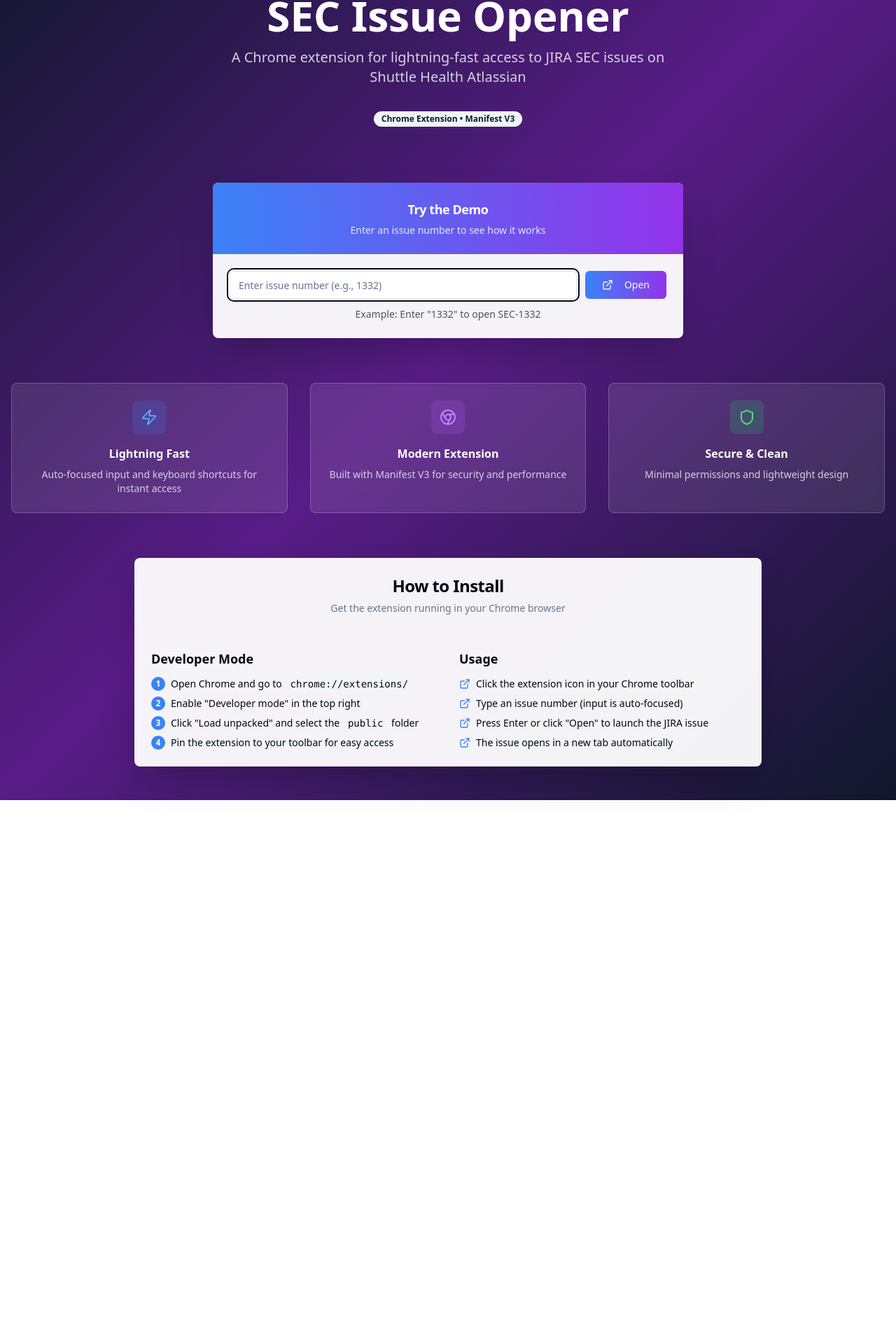
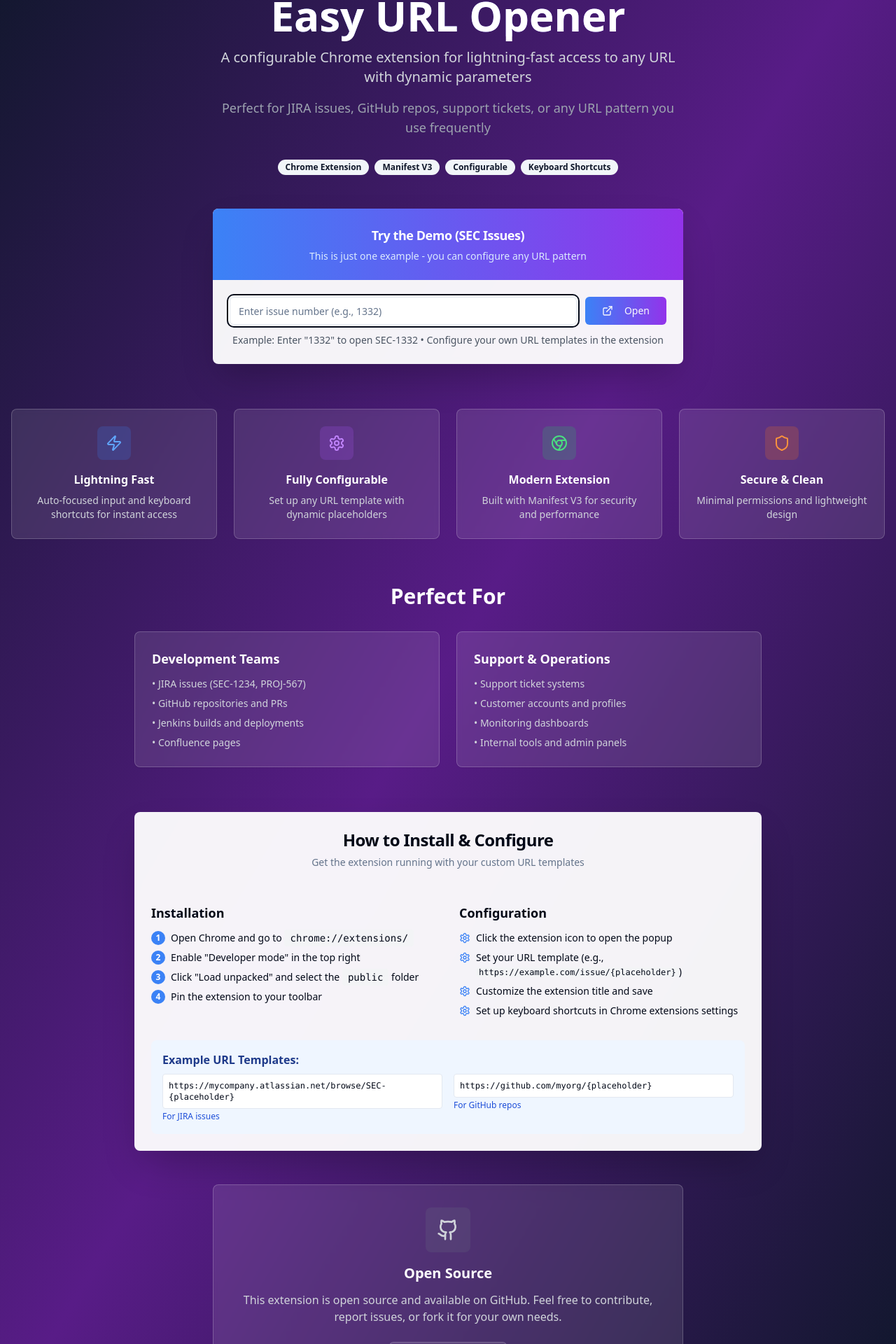
Before and after one commit to mianmuneebajaz/sec-issue-opener-chrome, a React (Vite) app: page / in a window 1280 px wide. Shown: the part 136-2056 px from the top of the page at 70% size. Before the commit the page ends 1279 px from the top, so only its background shows below. Built offline with nearby package versions, Linux system fonts and the light colour scheme.

Commit message:
Refactor: Update front page title

```diff
--- a/src/pages/Index.tsx
+++ b/src/pages/Index.tsx
@@ -4,7 +4,7 @@ import { Button } from "@/components/ui/button";
 import { Input } from "@/components/ui/input";
 import { Card, CardContent, CardDescription, CardHeader, CardTitle } from "@/components/ui/card";
 import { Badge } from "@/components/ui/badge";
-import { ExternalLink, Chrome, Zap, Shield } from "lucide-react";
+import { ExternalLink, Chrome, Zap, Shield, Settings, Github } from "lucide-react";
 
 const Index = () => {
   const [issueNumber, setIssueNumber] = useState('');
@@ -35,23 +35,29 @@ const Index = () => {
             </div>
           </div>
           <h1 className="text-4xl md:text-6xl font-bold text-white mb-4 bg-gradient-to-r from-blue-400 to-purple-400 bg-clip-text text-transparent">
-            SEC Issue Opener
+            Easy URL Opener
           </h1>
-          <p className="text-xl text-gray-300 mb-8 max-w-2xl mx-auto">
-            A Chrome extension for lightning-fast access to JIRA SEC issues on Shuttle Health Atlassian
+          <p className="text-xl text-gray-300 mb-4 max-w-2xl mx-auto">
+            A configurable Chrome extension for lightning-fast access to any URL with dynamic parameters
           </p>
-          <Badge variant="secondary" className="mb-8">
-            Chrome Extension • Manifest V3
-          </Badge>
+          <p className="text-lg text-gray-400 mb-8 max-w-2xl mx-auto">
+            Perfect for JIRA issues, GitHub repos, support tickets, or any URL pattern you use frequently
+          </p>
+          <div className="flex flex-wrap justify-center gap-2 mb-8">
+            <Badge variant="secondary">Chrome Extension</Badge>
+            <Badge variant="secondary">Manifest V3</Badge>
+            <Badge variant="secondary">Configurable</Badge>
+            <Badge variant="secondary">Keyboard Shortcuts</Badge>
+          </div>
         </div>
 
         {/* Demo Section */}
         <div className="max-w-2xl mx-auto mb-16">
           <Card className="bg-white/95 backdrop-blur-sm shadow-2xl border-0">
             <CardHeader className="bg-gradient-to-r from-blue-500 to-purple-600 text-white rounded-t-lg">
-              <CardTitle className="text-center text-lg">Try the Demo</CardTitle>
+              <CardTitle className="text-center text-lg">Try the Demo (SEC Issues)</CardTitle>
               <CardDescription className="text-center text-blue-100">
-                Enter an issue number to see how it works
+                This is just one example - you can configure any URL pattern
               </CardDescription>
             </CardHeader>
             <CardContent className="p-6">
@@ -74,14 +80,14 @@ const Index = () => {
                 </Button>
               </div>
               <p className="text-sm text-gray-600 mt-3 text-center">
-                Example: Enter "1332" to open SEC-1332
+                Example: Enter "1332" to open SEC-1332 • Configure your own URL templates in the extension
               </p>
             </CardContent>
           </Card>
         </div>
 
         {/* Features Grid */}
-        <div className="grid md:grid-cols-3 gap-8 mb-16">
+        <div className="grid md:grid-cols-2 lg:grid-cols-4 gap-6 mb-16">
           <Card className="bg-white/10 backdrop-blur-sm border-white/20 text-white">
             <CardContent className="p-6 text-center">
               <div className="bg-blue-500/20 w-12 h-12 rounded-lg flex items-center justify-center mx-auto mb-4">
@@ -97,7 +103,19 @@ const Index = () => {
           <Card className="bg-white/10 backdrop-blur-sm border-white/20 text-white">
             <CardContent className="p-6 text-center">
               <div className="bg-purple-500/20 w-12 h-12 rounded-lg flex items-center justify-center mx-auto mb-4">
-                <Chrome className="h-6 w-6 text-purple-400" />
+                <Settings className="h-6 w-6 text-purple-400" />
+              </div>
+              <h3 className="font-semibold mb-2">Fully Configurable</h3>
+              <p className="text-gray-300 text-sm">
+                Set up any URL template with dynamic placeholders
+              </p>
+            </CardContent>
+          </Card>
+
+          <Card className="bg-white/10 backdrop-blur-sm border-white/20 text-white">
+            <CardContent className="p-6 text-center">
+              <div className="bg-green-500/20 w-12 h-12 rounded-lg flex items-center justify-center mx-auto mb-4">
+                <Chrome className="h-6 w-6 text-green-400" />
               </div>
               <h3 className="font-semibold mb-2">Modern Extension</h3>
               <p className="text-gray-300 text-sm">
@@ -108,8 +126,8 @@ const Index = () => {
 
           <Card className="bg-white/10 backdrop-blur-sm border-white/20 text-white">
             <CardContent className="p-6 text-center">
-              <div className="bg-green-500/20 w-12 h-12 rounded-lg flex items-center justify-center mx-auto mb-4">
-                <Shield className="h-6 w-6 text-green-400" />
+              <div className="bg-orange-500/20 w-12 h-12 rounded-lg flex items-center justify-center mx-auto mb-4">
+                <Shield className="h-6 w-6 text-orange-400" />
               </div>
               <h3 className="font-semibold mb-2">Secure & Clean</h3>
               <p className="text-gray-300 text-sm">
@@ -119,18 +137,47 @@ const Index = () => {
           </Card>
         </div>
 
+        {/* Use Cases Section */}
+        <div className="max-w-4xl mx-auto mb-16">
+          <h2 className="text-3xl font-bold text-white text-center mb-8">Perfect For</h2>
+          <div className="grid md:grid-cols-2 gap-6">
+            <Card className="bg-white/10 backdrop-blur-sm border-white/20 text-white">
+              <CardContent className="p-6">
+                <h3 className="font-semibold mb-3 text-lg">Development Teams</h3>
+                <ul className="space-y-2 text-sm text-gray-300">
+                  <li>• JIRA issues (SEC-1234, PROJ-567)</li>
+                  <li>• GitHub repositories and PRs</li>
+                  <li>• Jenkins builds and deployments</li>
+                  <li>• Confluence pages</li>
+                </ul>
+              </CardContent>
+            </Card>
+            <Card className="bg-white/10 backdrop-blur-sm border-white/20 text-white">
+              <CardContent className="p-6">
+                <h3 className="font-semibold mb-3 text-lg">Support & Operations</h3>
+                <ul className="space-y-2 text-sm text-gray-300">
+                  <li>• Support ticket systems</li>
+                  <li>• Customer accounts and profiles</li>
+                  <li>• Monitoring dashboards</li>
+                  <li>• Internal tools and admin panels</li>
+                </ul>
+              </CardContent>
+            </Card>
+          </div>
+        </div>
+
         {/* Installation Instructions */}
-        <Card className="max-w-4xl mx-auto bg-white/95 backdrop-blur-sm shadow-2xl border-0">
+        <Card className="max-w-4xl mx-auto bg-white/95 backdrop-blur-sm shadow-2xl border-0 mb-12">
           <CardHeader>
-            <CardTitle className="text-2xl text-center">How to Install</CardTitle>
+            <CardTitle className="text-2xl text-center">How to Install & Configure</CardTitle>
             <CardDescription className="text-center">
-              Get the extension running in your Chrome browser
+              Get the extension running with your custom URL templates
             </CardDescription>
           </CardHeader>
           <CardContent className="p-6">
             <div className="grid md:grid-cols-2 gap-8">
               <div>
-                <h4 className="font-semibold mb-3 text-lg">Developer Mode</h4>
+                <h4 className="font-semibold mb-3 text-lg">Installation</h4>
                 <ol className="space-y-2 text-sm">
                   <li className="flex items-start gap-2">
                     <span className="bg-blue-500 text-white rounded-full w-5 h-5 flex-shrink-0 flex items-center justify-center text-xs font-bold">1</span>
@@ -146,34 +193,74 @@ const Index = () => {
                   </li>
                   <li className="flex items-start gap-2">
                     <span className="bg-blue-500 text-white rounded-full w-5 h-5 flex-shrink-0 flex items-center justify-center text-xs font-bold">4</span>
-                    <span>Pin the extension to your toolbar for easy access</span>
+                    <span>Pin the extension to your toolbar</span>
                   </li>
                 </ol>
               </div>
               <div>
-                <h4 className="font-semibold mb-3 text-lg">Usage</h4>
+                <h4 className="font-semibold mb-3 text-lg">Configuration</h4>
                 <ul className="space-y-2 text-sm">
                   <li className="flex items-start gap-2">
-                    <ExternalLink className="h-4 w-4 mt-0.5 text-blue-500 flex-shrink-0" />
-                    <span>Click the extension icon in your Chrome toolbar</span>
+                    <Settings className="h-4 w-4 mt-0.5 text-blue-500 flex-shrink-0" />
+                    <span>Click the extension icon to open the popup</span>
                   </li>
                   <li className="flex items-start gap-2">
-                    <ExternalLink className="h-4 w-4 mt-0.5 text-blue-500 flex-shrink-0" />
-                    <span>Type an issue number (input is auto-focused)</span>
+                    <Settings className="h-4 w-4 mt-0.5 text-blue-500 flex-shrink-0" />
+                    <span>Set your URL template (e.g., <code className="bg-gray-100 px-1 rounded text-xs">https://example.com/issue/{`{placeholder}`}</code>)</span>
                   </li>
                   <li className="flex items-start gap-2">
-                    <ExternalLink className="h-4 w-4 mt-0.5 text-blue-500 flex-shrink-0" />
-                    <span>Press Enter or click "Open" to launch the JIRA issue</span>
+                    <Settings className="h-4 w-4 mt-0.5 text-blue-500 flex-shrink-0" />
+                    <span>Customize the extension title and save</span>
                   </li>
                   <li className="flex items-start gap-2">
-                    <ExternalLink className="h-4 w-4 mt-0.5 text-blue-500 flex-shrink-0" />
-                    <span>The issue opens in a new tab automatically</span>
+                    <Settings className="h-4 w-4 mt-0.5 text-blue-500 flex-shrink-0" />
+                    <span>Set up keyboard shortcuts in Chrome extensions settings</span>
                   </li>
                 </ul>
               </div>
             </div>
+            <div className="mt-8 p-4 bg-blue-50 rounded-lg">
+              <h5 className="font-semibold mb-2 text-blue-900">Example URL Templates:</h5>
+              <div className="grid md:grid-cols-2 gap-4 text-sm">
+                <div>
+                  <code className="block bg-white p-2 rounded border text-xs">
+                    https://mycompany.atlassian.net/browse/SEC-{`{placeholder}`}
+                  </code>
+                  <span className="text-blue-700 text-xs">For JIRA issues</span>
+                </div>
+                <div>
+                  <code className="block bg-white p-2 rounded border text-xs">
+                    https://github.com/myorg/{`{placeholder}`}
+                  </code>
+                  <span className="text-blue-700 text-xs">For GitHub repos</span>
+                </div>
+              </div>
+            </div>
           </CardContent>
         </Card>
+
+        {/* GitHub Section */}
+        <div className="text-center">
+          <Card className="max-w-2xl mx-auto bg-white/10 backdrop-blur-sm border-white/20 text-white">
+            <CardContent className="p-8">
+              <div className="bg-gray-500/20 w-16 h-16 rounded-lg flex items-center justify-center mx-auto mb-4">
+                <Github className="h-8 w-8 text-gray-300" />
+              </div>
+              <h3 className="text-xl font-semibold mb-3">Open Source</h3>
+              <p className="text-gray-300 mb-6">
+                This extension is open source and available on GitHub. Feel free to contribute, report issues, or fork it for your own needs.
+              </p>
+              <Button
+                onClick={() => window.open('https://github.com/your-username/easy-url-opener', '_blank')}
+                variant="outline"
+                className="bg-white/10 border-white/20 text-white hover:bg-white/20"
+              >
+                <Github className="h-4 w-4 mr-2" />
+                View on GitHub
+              </Button>
+            </CardContent>
+          </Card>
+        </div>
       </div>
     </div>
   );
```
